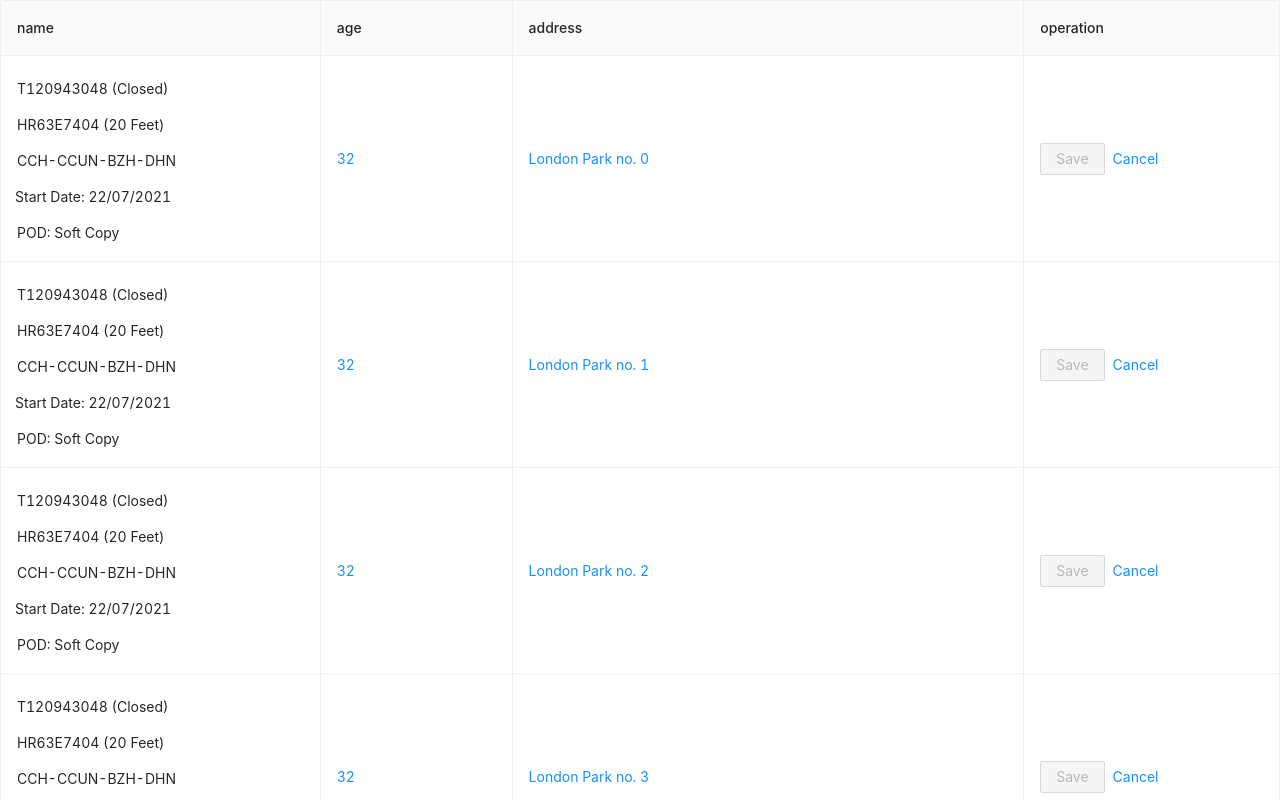
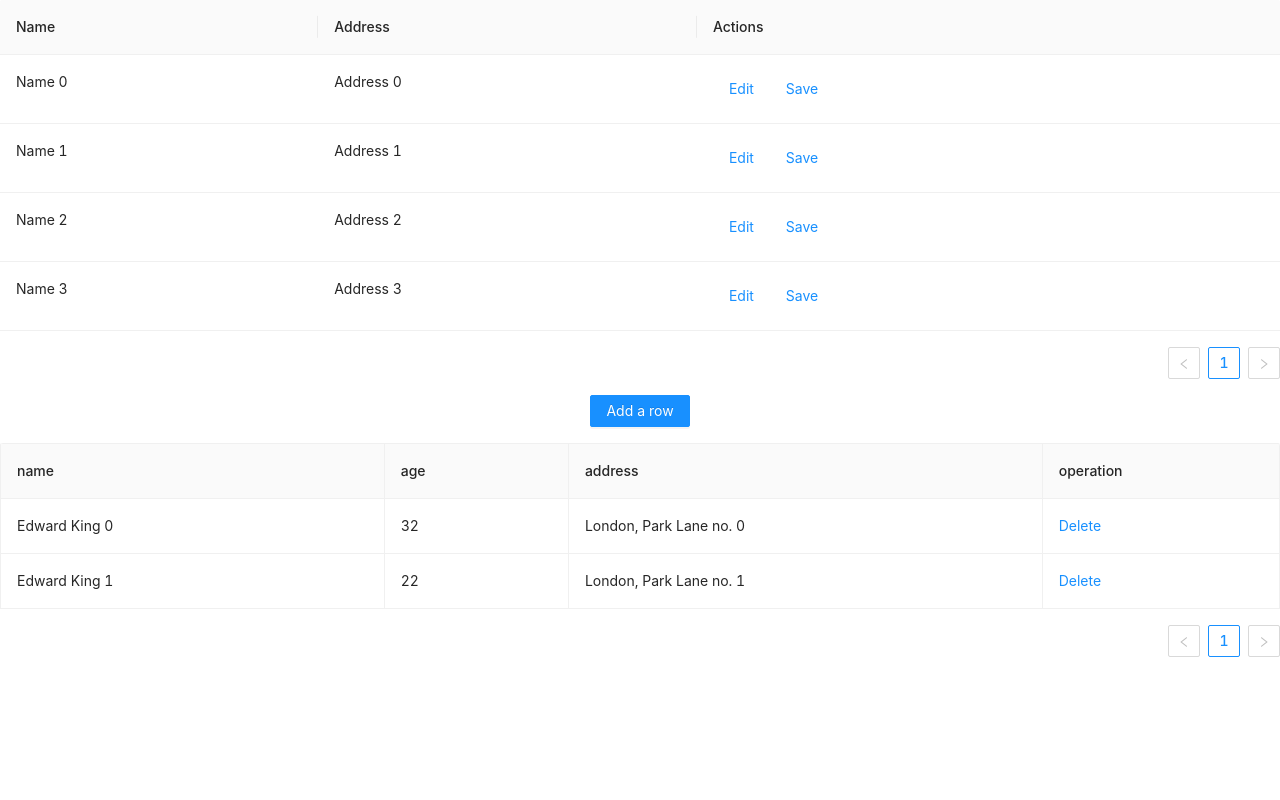
Before and after one commit to Akash1012/Hooks, a React (Create React App) app: page / in a window 1280 px wide. Shown: the top 800 px of the page. Built offline with nearby package versions, Linux system fonts and the light colour scheme.

Commit message:
add new to stuff to react

```diff
--- a/src/App.js
+++ b/src/App.js
@@ -36,11 +36,13 @@ import "./App.css";
 // import DataFetchingUsingReducer from "./Compoments/FetchingData/DataFetchingUsingReducer";
 import Debouncing from "./Compoments/debouncingReact";
 import EditableTable from "./Compoments/TableAntd";
+import EditableTablem from "./Compoments/TableAntd/andtTable";
+import Youtube from "./Compoments/TableAntd/youtube";
 
 function App() {
   return (
     <div className="App">
-      <EditableTable />
+      {/* <EditableTable /> */}
       {/* <ClassTimer /> */}
       {/* <UserForm />*/}
       {/* <Input /> */}
@@ -78,8 +80,10 @@ function App() {
       {/* <DataFetchingUsingReducer /> */}
       {/* <Main /> */}
       {/* <ImageUpload /> */}
-      <Application />
+      {/* <Application /> */}
       {/* <Debouncing /> */}
+      <Youtube />
+      <EditableTablem />
     </div>
   );
 }
--- /dev/null
+++ b/src/Compoments/TableAntd/andtTable.js
@@ -0,0 +1,226 @@
+import React, { useContext, useState, useEffect, useRef } from "react";
+import ReactDOM from "react-dom";
+import "antd/dist/antd.css";
+// import "./index.css";
+import { Table, Input, Button, Popconfirm, Form } from "antd";
+const EditableContext = React.createContext(null);
+
+const EditableRow = ({ index, ...props }) => {
+  const [form] = Form.useForm();
+  return (
+    <Form form={form} component={false}>
+      <EditableContext.Provider value={form}>
+        <tr {...props} />
+      </EditableContext.Provider>
+    </Form>
+  );
+};
+
+const EditableCell = ({
+  title,
+  editable,
+  children,
+  dataIndex,
+  record,
+  handleSave,
+  ...restProps
+}) => {
+  const [editing, setEditing] = useState(false);
+  const inputRef = useRef(null);
+  const form = useContext(EditableContext);
+  useEffect(() => {
+    if (editing) {
+      inputRef.current.focus();
+    }
+  }, [editing]);
+
+  const toggleEdit = () => {
+    console.log("1", record);
+    if (record[dataIndex] == 32) {
+      console.log("Do nothing");
+    } else {
+      setEditing(!editing);
+      form.setFieldsValue({
+        [dataIndex]: record[dataIndex],
+      });
+    }
+
+    console.log(record[dataIndex], dataIndex);
+  };
+
+  const save = async () => {
+    console.log("Save 2", record);
+    try {
+      const values = await form.validateFields();
+      //   toggleEdit();
+      handleSave({ ...record, ...values });
+    } catch (errInfo) {
+      console.log("Save failed:", errInfo);
+    }
+  };
+
+  let childNode = children;
+
+  if (editable) {
+    childNode = editing ? (
+      <Form.Item
+        style={{
+          margin: 0,
+        }}
+        name={dataIndex}
+        rules={[
+          {
+            required: true,
+            message: `${title} is required.`,
+          },
+        ]}
+      >
+        <Input ref={inputRef} onPressEnter={save} onBlur={save} />
+      </Form.Item>
+    ) : (
+      <div
+        className="editable-cell-value-wrap"
+        style={{
+          paddingRight: 24,
+        }}
+        onClick={toggleEdit}
+      >
+        {children}
+      </div>
+    );
+  }
+
+  return <td {...restProps}>{childNode}</td>;
+};
+
+class EditableTablem extends React.Component {
+  constructor(props) {
+    super(props);
+    this.columns = [
+      {
+        title: "name",
+        dataIndex: "name",
+        width: "30%",
+        editable: true,
+      },
+      {
+        title: "age",
+        dataIndex: "age",
+        editable: true,
+      },
+      {
+        title: "address",
+        dataIndex: "address",
+      },
+      {
+        title: "operation",
+        dataIndex: "operation",
+        render: (_, record) =>
+          this.state.dataSource.length >= 1 ? (
+            <Popconfirm
+              title="Sure to delete?"
+              onConfirm={() => this.handleDelete(record.key)}
+            >
+              <a>Delete</a>
+            </Popconfirm>
+          ) : null,
+      },
+    ];
+    this.state = {
+      dataSource: [
+        {
+          key: "0",
+          name: "Edward King 0",
+          age: "32",
+          address: "London, Park Lane no. 0",
+        },
+        {
+          key: "1",
+          name: "Edward King 1",
+          age: "22",
+          address: "London, Park Lane no. 1",
+        },
+      ],
+      count: 2,
+    };
+  }
+
+  handleDelete = (key) => {
+    const dataSource = [...this.state.dataSource];
+    this.setState({
+      dataSource: dataSource.filter((item) => item.key !== key),
+    });
+  };
+  handleAdd = () => {
+    const { count, dataSource } = this.state;
+    const newData = {
+      key: count,
+      name: `Edward King ${count}`,
+      age: "32",
+      address: `London, Park Lane no. ${count}`,
+    };
+    this.setState({
+      dataSource: [...dataSource, newData],
+      count: count + 1,
+    });
+  };
+  handleSave = (row) => {
+    const newData = [...this.state.dataSource];
+    const index = newData.findIndex((item) => row.key === item.key);
+    const item = newData[index];
+    newData.splice(index, 1, { ...item, ...row });
+    this.setState({
+      dataSource: newData,
+    });
+  };
+
+  render() {
+    const { dataSource } = this.state;
+    const components = {
+      body: {
+        row: EditableRow,
+        cell: EditableCell,
+      },
+    };
+    const columns = this.columns.map((col) => {
+      if (!col.editable) {
+        return col;
+      }
+
+      return {
+        ...col,
+        onCell: (record) => ({
+          record,
+          editable: col.editable,
+          dataIndex: col.dataIndex,
+          title: col.title,
+          handleSave: this.handleSave,
+        }),
+      };
+    });
+    return (
+      <div>
+        <Button
+          onClick={this.handleAdd}
+          type="primary"
+          style={{
+            marginBottom: 16,
+          }}
+        >
+          Add a row
+        </Button>
+        <Table
+          components={components}
+          rowClassName={() => "editable-row"}
+          bordered
+          dataSource={dataSource}
+          columns={columns}
+        />
+      </div>
+    );
+  }
+}
+
+// ReactDOM.render(<EditableTable />, document.getElementById("container"))m;
+
+export default EditableTablem;
--- a/src/Compoments/TableAntd/index.js
+++ b/src/Compoments/TableAntd/index.js
@@ -148,7 +148,7 @@ const EditableTable = () => {
         const editable = isEditing(record);
         return (
           <Typography.Link
-            disabled={editingKey !== ""}
+            disabled={record.age == 32}
             onClick={() => edit(record)}
           >
             {record.age}
--- /dev/null
+++ b/src/Compoments/TableAntd/youtube.js
@@ -0,0 +1,105 @@
+import React, { useContext, useState, useEffect, useRef } from "react";
+import ReactDOM from "react-dom";
+import "antd/dist/antd.css";
+// import "./index.css";
+import { Table, Input, Button, Popconfirm, Form } from "antd";
+const EditableContext = React.createContext(null);
+
+const Youtube = () => {
+  const [dataSource, setDataSource] = useState([]);
+  const [editingRow, setEditingRow] = useState(null);
+  const [form] = Form.useForm();
+  useEffect(() => {
+    const data = [];
+    for (let index = 0; index < 4; index++) {
+      data.push({
+        key: `${index}`,
+        name: `Name ${index}`,
+        address: `Address ${index}`,
+      });
+    }
+
+    setDataSource(data);
+  }, []);
+
+  const columns = [
+    {
+      title: "Name",
+      dataIndex: "name",
+      render: (text, record) => {
+        if (editingRow === record.key) {
+          return (
+            <Form.Item
+              name="name"
+              rules={[
+                {
+                  required: true,
+                  message: "Please enter your name",
+                },
+              ]}
+            >
+              <Input />
+            </Form.Item>
+          );
+        } else {
+          return <p>{text}</p>;
+        }
+      },
+    },
+    {
+      title: "Address",
+      dataIndex: "address",
+      render: (text, record) => {
+        if (editingRow === record.key) {
+          return (
+            <Form.Item name="address">
+              <Input />
+            </Form.Item>
+          );
+        } else {
+          return <p>{text}</p>;
+        }
+      },
+    },
+    {
+      title: "Actions",
+      render: (_, record) => {
+        return (
+          <>
+            <Button
+              type="link"
+              onClick={() => {
+                setEditingRow(record.key);
+                form.setFieldsValue({
+                  name: record.name,
+                  address: record.address,
+                });
+              }}
+            >
+              Edit
+            </Button>
+            <Button htmlType="submit" type="link">
+              Save
+            </Button>
+          </>
+        );
+      },
+    },
+  ];
+
+  const onFinish = (values) => {
+    const updatedDataSource = [...dataSource];
+    updatedDataSource.splice(editingRow, 1, { ...values, key: editingRow });
+    setDataSource(updatedDataSource);
+    setEditingRow(null);
+  };
+  return (
+    <div>
+      <Form form={form} onFinish={onFinish}>
+        <Table columns={columns} dataSource={dataSource} />
+      </Form>
+    </div>
+  );
+};
+
+export default Youtube;
```
